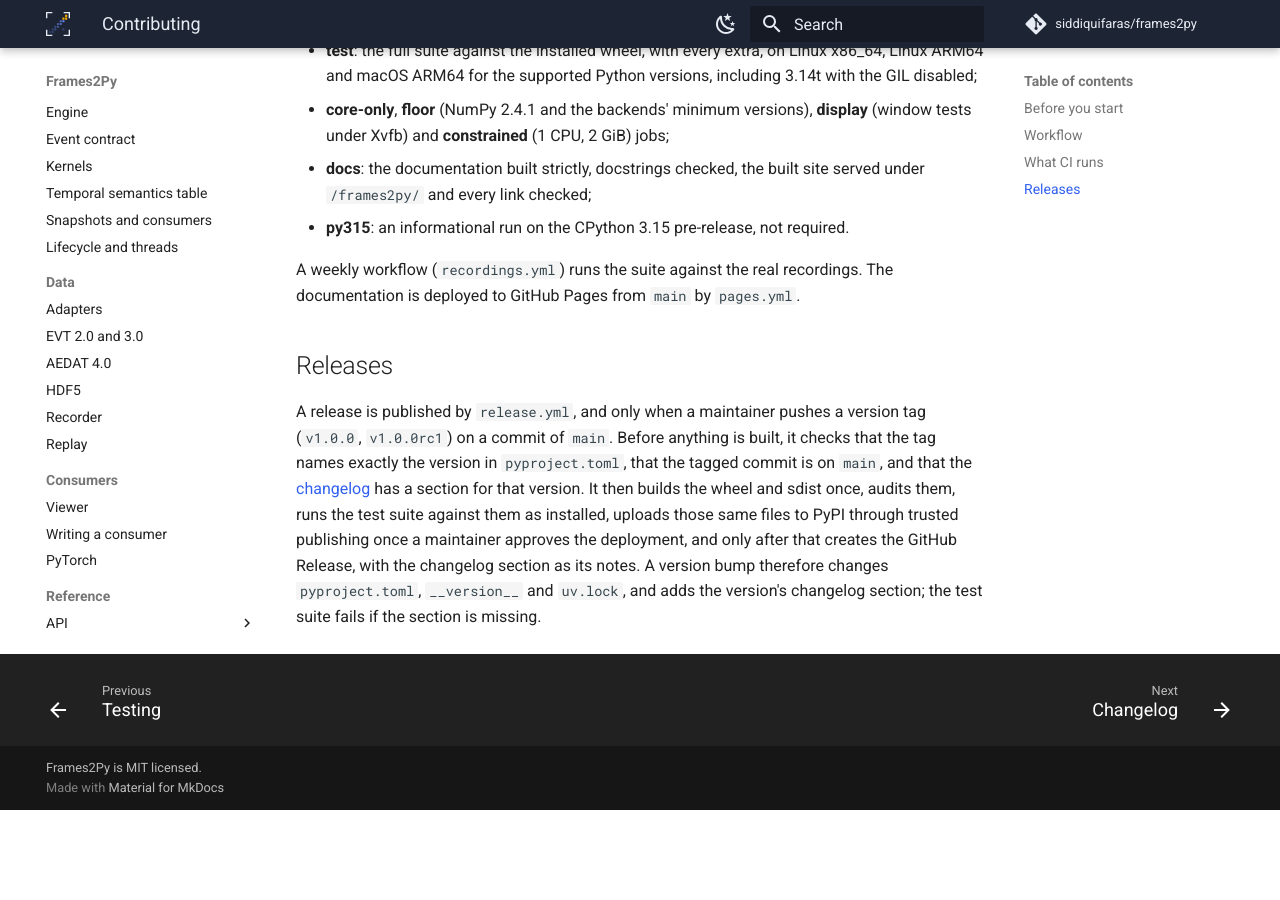
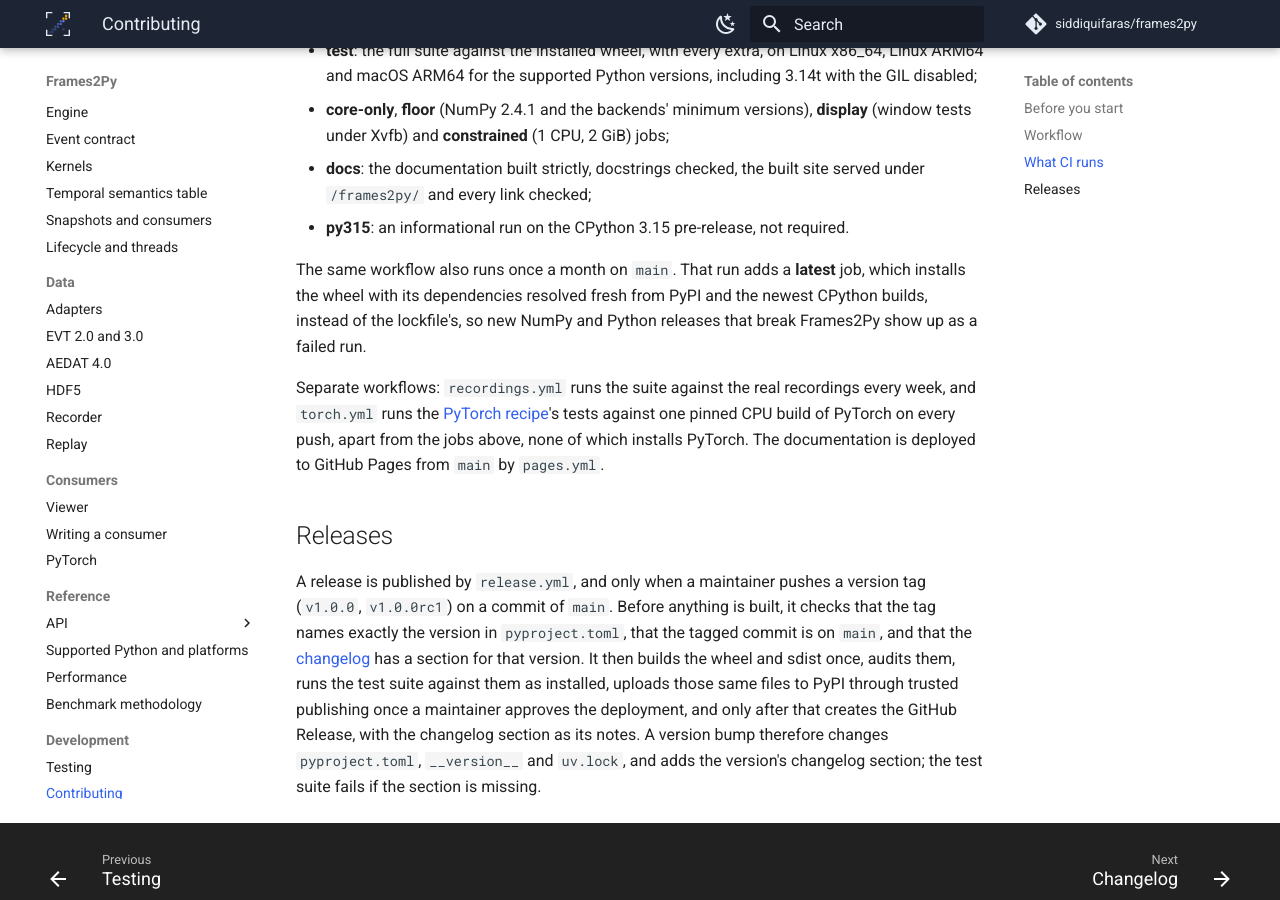
Before and after one commit to siddiquifaras/frames2py, an MkDocs documentation site: the page built from docs/content/development/contributing.md, in a window 1280 px wide and 900 px high, scrolled down 1101 px. Built offline with MkDocs 1.6.1 and Material for MkDocs 9.7.7, drawn with Linux system fonts in a browser that asks for light colours; comment, search, counter and statistics services are not loaded; before the commit the page ends 1911 px from its top, so only the background shows below that.

Commit message:
chore: run CI monthly on main with freshly resolved dependencies
A scheduled run adds a latest job that installs the newest NumPy, extras and CPython builds
instead of the lockfile's, so their releases can't break Frames2Py unnoticed.

```diff
--- a/docs/content/development/contributing.md
+++ b/docs/content/development/contributing.md
@@ -45,8 +45,15 @@
   under `/frames2py/` and every link checked;
 - **py315**: an informational run on the CPython 3.15 pre-release, not required.
 
-A weekly workflow (`recordings.yml`) runs the suite against the real recordings. The
-documentation is deployed to GitHub Pages from `main` by `pages.yml`.
+The same workflow also runs once a month on `main`. That run adds a **latest** job, which
+installs the wheel with its dependencies resolved fresh from PyPI and the newest CPython
+builds, instead of the lockfile's, so new NumPy and Python releases that break Frames2Py
+show up as a failed run.
+
+Separate workflows: `recordings.yml` runs the suite against the real recordings every week,
+and `torch.yml` runs the [PyTorch recipe](../consumers/pytorch.md)'s tests against one pinned
+CPU build of PyTorch on every push, apart from the jobs above, none of which installs
+PyTorch. The documentation is deployed to GitHub Pages from `main` by `pages.yml`.
 
 ## Releases
 
```
Also changed, not shown: 1 other file.
